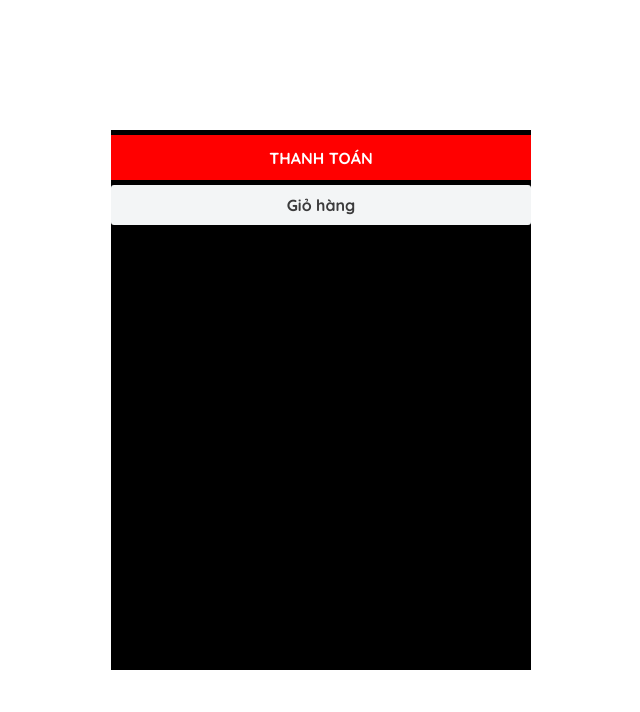
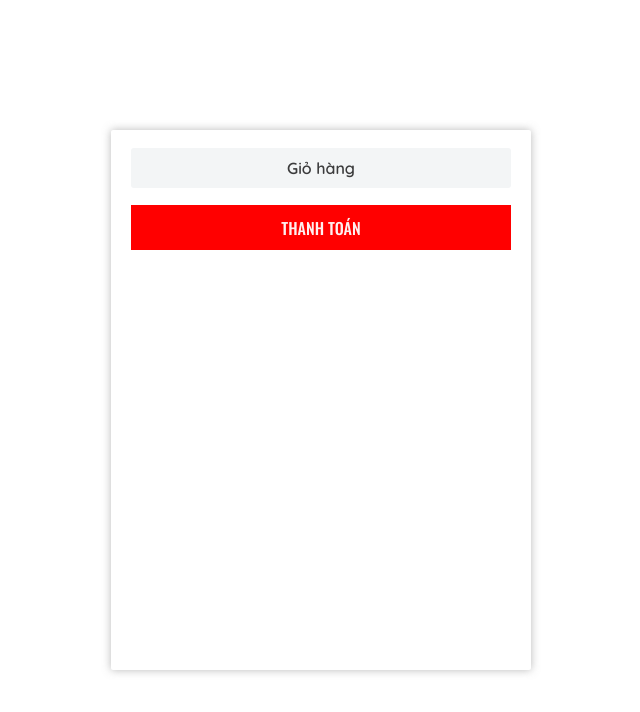
Before and after one commit to viethoang1520/alcohol-website, a React (Vite) app in the folder frontend/: page /test-page in a window 1280 px wide. Shown: the top 712 px of the page, without its empty margins (319-959 px from the left). Built offline with nearby package versions, Linux system fonts and the light colour scheme.

Commit message:
feat: cart component and styling

```diff
--- a/frontend/src/Components/Cart/Cart.jsx
+++ b/frontend/src/Components/Cart/Cart.jsx
@@ -1,29 +1,27 @@
 import React from 'react'
 import './Cart.scss'
-import Button from '../common/Button/Button'
+import PrimaryButton from '../common/PrimaryButton/PrimaryButton'
 
 export default function Cart() {
   return (
     <div className='cart-block'>
-      <div className="button-block">
-        <Button
-          content="THANH TOÁN"
-          width={420}
-          height={45}
-          textColor="#fff"
-          backgroundColor="red"
+      <div className="button-block btn-cart">
+        <PrimaryButton
+          content="Giỏ hàng"
+          height={40}
+          width={380}
+          buttonType="secondary"
         />
       </div>
-      <div className="second-block">
-        <Button
-          content="Giỏ hàng"
-          height={40}
-          width={420}
-          textColor="#3b3b3c"
-          backgroundColor="#f3f5f6"
-          borderRadius={3}
+      <div className="button-block ">
+        <PrimaryButton
+          content="THANH TOÁN"
+          width={380}
+          height={45}
+          buttonType="primary"
         />
       </div>
+
     </div>
   )
 }
--- a/frontend/src/Components/Cart/Cart.scss
+++ b/frontend/src/Components/Cart/Cart.scss
@@ -1,12 +1,15 @@
 .cart-block{
   width: 420px;
   height: 540px;
-  background-color: black;
+  background-color: #fff;
+  box-shadow: 0 0 8px rgba(116, 116, 116, 0.5);
+  border-radius: 2px;
   .button-block{
-    width: 100%;
-    height: 55px;
     display: flex;
     justify-content: center;
     align-items: center;
+    &.btn-cart{
+      height: 75px;
+    }
   }
 }
--- a/frontend/src/Components/Header/Header.jsx
+++ b/frontend/src/Components/Header/Header.jsx
@@ -4,6 +4,7 @@ import { Breadcrumb, Col, Row } from 'antd'
 import { Icon } from '@iconify/react'
 import { Link } from 'react-router-dom'
 import axios from 'axios'
+import Cart from '../Cart/Cart'
 
 export default function Header() {
   const handleCart = async () => {
@@ -72,9 +73,12 @@ export default function Header() {
                 <Icon className='right-icon' icon="mdi-light:heart" />
               </div>
             </li>
-            <li>
-              <div className="icon-wrapper">
+            <li >
+              <div className="icon-wrapper cart-icon-wrapper">
                 <Icon onClick={handleCart} className='right-icon' icon="proicons:cart" />
+                <div className="cart-wrapper">
+                  <Cart/>
+                </div>
               </div>
             </li>
           </ul>
--- a/frontend/src/Components/Header/Header.scss
+++ b/frontend/src/Components/Header/Header.scss
@@ -85,7 +85,9 @@
         align-items: center;
         gap: 1rem;
 
+
         .icon-wrapper {
+          position: relative;
           cursor: pointer;
           display: flex;
           justify-content: center;
@@ -95,9 +97,25 @@
           width: 35px;
           height: 35px;
 
+          &.cart-icon-wrapper::after{
+            content: "";
+            position: absolute;
+            top: 45px;
+            border-width: 11px;
+            border-style: solid;
+            border-color: transparent transparent #fff transparent;
+            filter: drop-shadow(0px -3px 2px rgba(192, 191, 191, 0.5));
+          }
           .right-icon {
             font-size: 1.5rem;
             stroke-width: 9px;
+
+          }
+          .cart-wrapper {
+            position: absolute;
+            top: 65px;
+            right: -200px;
+
           }
         }
       }
--- a/frontend/src/Components/common/Button/Button.jsx
+++ /dev/null
@@ -1,17 +0,0 @@
-import React from 'react'
-import './Button.scss'
-export default function Button({content, width, height, textColor, backgroundColor, borderRadius, border, onClick}) {
-  return (
-    <div style={{
-      width: `${width}px`,
-      height: `${height}px`,
-      backgroundColor: backgroundColor,
-      borderRadius: `${borderRadius}px`,
-      border: border,
-    }}
-      onClick={onClick}
-      className='button-container'>
-      <span style={{color: textColor}} className='button-content'>{ content }</span>
-    </div>
-  )
-}
--- a/frontend/src/Components/common/Button/Button.scss
+++ /dev/null
@@ -1,11 +0,0 @@
-@import '../../../styles/variables.scss';
-.button-container{
-  background-color: $btn-bg-primary;
-  display: flex;
-  justify-content: center;
-  align-items: center;
-  cursor: pointer;
-  .button-content{
-    font-weight: 700;
-  }
-}
--- /dev/null
+++ b/frontend/src/Components/common/PrimaryButton/PrimaryButton.jsx
@@ -0,0 +1,15 @@
+import React from 'react'
+import './PrimaryButton.scss'
+export default function PrimaryButton({ content, width, height, onClick, buttonType }) {
+  return (
+    <div style={{
+      width: `${width}px`,
+      height: `${height}px`,
+    }}
+      onClick={onClick}
+      className={`button-container ${buttonType}`}
+    >
+      <span className='button-content'>{ content }</span>
+    </div>
+  )
+}
--- /dev/null
+++ b/frontend/src/Components/common/PrimaryButton/PrimaryButton.scss
@@ -0,0 +1,27 @@
+@import '../../../styles/variables.scss';
+.button-container{
+  background-color: transparent;
+  display: flex;
+  justify-content: center;
+  align-items: center;
+  cursor: pointer;
+  &.primary{
+    background-color: $btn-bg-primary;
+    .button-content {
+      font-weight: 500;
+      font-family: Oswald, sans-serif;
+      color: $btn-text-primary;
+    }
+  }
+
+  &.secondary{
+    background-color: #f3f5f6 ;
+    border-radius: 3px;
+    .button-content {
+      font-weight: 600;
+      font-family: Quicksand, sans-serif;
+      color: #3b3b3c;
+      font-size: 16px;
+    }
+  }
+}
--- a/frontend/src/Styles/_variables.scss
+++ b/frontend/src/Styles/_variables.scss
@@ -14,6 +14,7 @@
     --time-wrapper: rgba(0, 0, 0, 0.02);
     --btn-bg-primary: #ff0000;
     --btn-bg-secondary: #f3f5f6;
+    --btn-text-primary: #ffefef;
   }
 
   &.dark-theme {
@@ -44,6 +45,7 @@ $completed-bg: var(--completed-bg);
 $deny-bg: var(--deny-bg);
 $btn-bg-primary: var(--btn-bg-primary);
 $btn-bg-secondary: var(--btn-bg-secondary);
+$btn-text-primary: var(--btn-text-primary);
 
 $time-wrapper-bg: var(--time-wrapper) //$text-secondary:
   //$text-muted:
```
Also changed, not shown: frontend/src/Components/common/SecondaryButton/SecondaryButton.jsx (added).
